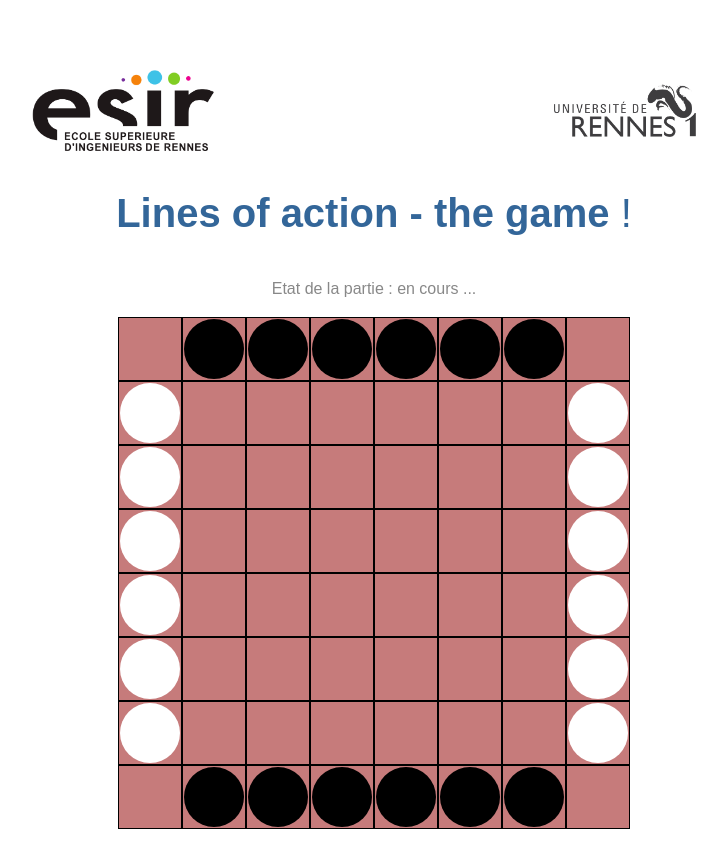
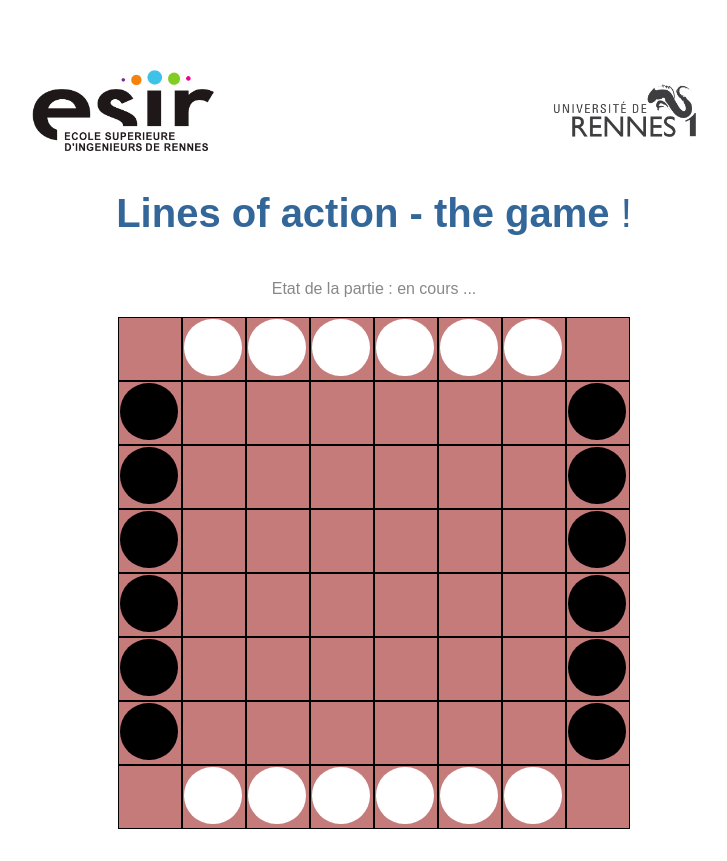
Before and after one commit to PapaTimot/gyt-lines, an Angular app in the folder gyt-lines-front/: page /game in a window 1280 px wide. Shown: the whole page, without its empty margins (266-993 px from the left). Built offline with nearby package versions, Linux system fonts and the light colour scheme.

Commit message:
Moves and possible moves management

```diff
--- a/gyt-lines-front/src/app/board-game/board-game.component.css
+++ b/gyt-lines-front/src/app/board-game/board-game.component.css
@@ -16,9 +16,16 @@ table {
 }
 
 .pawn {
-    width: 4.7vw;
-    height: 4.7vw;
+    width: 4.5vw;
+    height: 4.5vw;
     background: white;
     border-radius: 50%;
     margin: auto;
+    position: absolute;
+    z-index: 1;
 }
+
+.possiblePawn {
+    z-index: 2;
+    background: rgba(40, 163, 71, 0.747);
+}
--- a/gyt-lines-front/src/app/board-game/board-game.component.html
+++ b/gyt-lines-front/src/app/board-game/board-game.component.html
@@ -6,37 +6,9 @@
   <tbody>
     <tr class="row" *ngFor="let row of size">
       <td class="square" *ngFor="let col of size">
-        <div id="getPawnId(row, col)" class="pawn" *ngIf="hasPawn(row, col)" [ngStyle]="getColor(row, col)" (click)="onClickPawn($event)"></div>
+        <div class="pawn" *ngIf="hasPawn(row, col)" [ngStyle]="getColor(row, col)" (click)="onClickPawn(row, col)"></div>
+        <div class="pawn possiblePawn" *ngIf="isPossibleMoves(row, col)" (click)="move(row,col)"></div>
       </td>
-      <!-- à mettre dans la div pawn : *ngIf="hasPawn(row, col)" [ngStyle]="getColor(row, col)" -->
     </tr>
   </tbody>
 </table>
-
-<!--
-
-  <body ng-app="myApp" ng-keydown="rm($event)" key-event>
-  <main class="fluid-container center" chess-game>
-    <div class="row center">
-      <div class="col-xs-12 banner">
-        <img class="banner-img" src="https://icons.iconarchive.com/icons/blackvariant/shadow135-system/1024/Chess-icon.png"></img>
-      <h1 class="banner-txt">Angular-chess</h1>
-      </div>
-    </div>
-    <div class="row center">
-      <div class="col-xs-12 play-area">
-
-        <div class="board col-xs-8">
-          <div class="row" ng-repeat="col in columns | orderBy:'-'">
-            <div class="col-xs-1 chess-sq {{row}}{{col}}" ng-repeat="row in rows" ng-click="getInitial(col, row, $index, $parent.$index)" ng-class="[{ 'initial': $index === initialIdx[0] && $parent.$index === initialIdx[1],'destination': $index === destinationIdx[0] && $parent.$index === destinationIdx[1]}, piece(row, col)]">
-              {{row}}{{col}}
-            </div>
-          </div>
-        </div>
-
-      </div>
-    </div>
-  </main>
-</body>
-
- -->
--- a/gyt-lines-front/src/app/board-game/board-game.component.ts
+++ b/gyt-lines-front/src/app/board-game/board-game.component.ts
@@ -1,5 +1,6 @@
 import { Component, OnInit } from '@angular/core';
 import { GameService } from '../game.service';
+import { Pawn } from '../pawn';
 
 @Component({
   selector: 'app-board-game',
@@ -11,63 +12,68 @@ export class BoardGameComponent implements OnInit {
 
   game: GameService;
   size: number [] = Array.from(Array(8), (x, index) => index);
-
-
-  plate = [
-    [0, 1, 1, 1, 1, 1, 1, 0],
-    [1, 0, 0, 0, 0, 0, 0, 1],
-    [1, 0, 0, 0, 0, 0, 0, 1],
-    [1, 0, 0, 0, 0, 0, 0, 1],
-    [1, 0, 0, 0, 0, 0, 0, 1],
-    [1, 0, 0, 0, 0, 0, 0, 1],
-    [1, 0, 0, 0, 0, 0, 0, 1],
-    [0, 1, 1, 1, 1, 1, 1, 0],
-  ]
+  possibleMoves : Pawn[] = [];
+  oldPlace: Pawn
 
   constructor(gameService: GameService) {
     this.game = gameService;
   }
 
-  endTurn() : void {
+  endTurn(): void {
     this.game.checkVictory();
   }
 
-  ngOnInit() : void {
+  ngOnInit(): void {
     this.game.initGame();
   }
 
-  getPawnId(row: number, col: number) {
-    return row+col;
+  hasPawn(row: number, col: number) {
+    let result : boolean = false
+    this.game.pawns.forEach( (pawn) => {
+      if(pawn.x === col && pawn.y === row) {
+        result = true;
+      }
+    });
+    return result;
   }
 
-  hasPawn(row: number, col: number) {
-    return this.plate[row][col];
+  getColor(row: number, col: number): {background: string} {
+    let result : {background: string};
+    this.game.pawns.forEach( (pawn) => {
+      if(pawn.x === col && pawn.y === row) {
+        result = pawn.isWhite ? {background: 'white'} : {background: 'black'};
+      }
+    });
+    return result;
   }
 
-  getColor(row: number, col: number) {
-      return (col === 0 || col === (this.size.length - 1)) ? {background: 'white'} : {background: 'black'};
+  onClickPawn(row: number, col: number) {
+    this.game.pawns.forEach( (pawn) => {
+      if(pawn.x === col && pawn.y === row) {
+        this.oldPlace = pawn
+        this.possibleMoves = pawn.possibleMoves()
+      }
+    });
   }
 
-  onClickPawn(event) {
-    console.log(event.target.id);
+  isPossibleMoves(row: number, col: number){
+    let result : boolean = false;
+    this.possibleMoves.forEach( (pawn) => {
+      if(pawn.x === col && pawn.y === row) {
+        result = true;
+      }
+    });
+    return result;
   }
 
-  // hasPawn(row: Number, col: Number){
-  //   for(let pawn of pawns){
-  //     if(pawn.x == col && pawn.y = row) {
-  //       return true;
-  //     }
-  //     return false;
-  //   }
-  // }
-
-  // getColor(row: Number, col: Number){
-  //   for(let pawn of pawns){
-  //     if(pawn.x == col && pawn.y = row){
-  //       return pawn.isWhite ? {'background': 'white'} : {'background': 'black'};
-  //     }
-  //   }
-  // }
+  move(row: number, col: number){
+    this.possibleMoves.forEach( (pawn) => {
+      if(pawn.x === col && pawn.y === row) {
+        this.possibleMoves = [];
+        this.oldPlace.move(pawn);
+      }
+    });
+  }
 
   gameState = 'en cours ...'
 
--- a/gyt-lines-front/src/app/game.service.ts
+++ b/gyt-lines-front/src/app/game.service.ts
@@ -53,4 +53,6 @@ export class GameService {
     out += blackClusters.length == 1?2:0;
   }
 
+
+
 }
```
